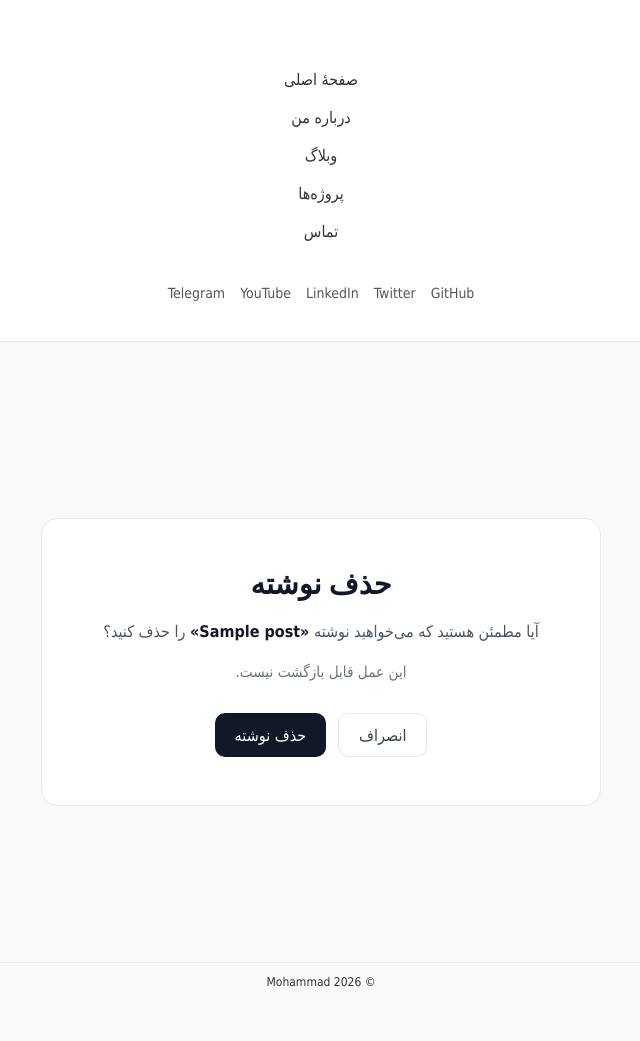
After one commit to MimSkywalker/My-Weblog, a Django app: page /blog/manage/post/delete/1/ in a window 1280 px wide. The commit adds this page. Shown: the whole page, without its empty margins (319-959 px from the left). Run offline with Django 5.2, Linux system fonts and the light colour scheme; tables that the repository leaves empty hold one stand-in row (values such as "Sample post"); some libraries are stand-ins or nearby versions.

Commit message:
Implement Post DeleteView and complete blog CRUD functionality
- Added PostDeleteView to handle safe deletion of blog posts.
- Configured dedicated URL routing for deletion under 'manage/post/delete/<int:pk>/'.
- Created 'post_confirm_delete.html' template with CSRF-protected POST form for delete confirmation.
- Finalized core CRUD operations for the administration side of the blog application.

```diff
--- a/blog/urls.py
+++ b/blog/urls.py
@@ -11,8 +11,12 @@ urlpatterns = [
     path("post/<slug:slug>/", views.single_post_view, name="single_post"),
     path('manage/posts/', views.AdminPostListView.as_view(), name='admin_post_list'),
     path('manage/posts/create/', views.PostCreateView.as_view(), name='post_create'),
-    path('manage/post/update/<int:pk>/', views.PostUpdateView.as_view(), name='post_update'),
-    path('manage/category/quick-create/', views.quick_category_create, name='quick_category_create'),
+    path('manage/post/update/<int:pk>/',
+         views.PostUpdateView.as_view(), name='post_update'),
+    path('manage/post/delete/<int:pk>/',
+         views.PostDeleteView.as_view(), name='post_delete'),
+    path('manage/category/quick-create/',
+         views.quick_category_create, name='quick_category_create'),
 
 
 ]
--- a/blog/views.py
+++ b/blog/views.py
@@ -1,4 +1,6 @@
 
+
+from pyexpat import model
 
 from django.contrib import messages
 from django.db.models.query import QuerySet
@@ -138,3 +140,9 @@ class PostUpdateView(UpdateView):
     form_class = PostForm
     template_name = 'blog/admin/post_form.html'
     success_url = reverse_lazy('blog:admin_post_list')
+
+
+class PostDeleteView(DeleteView):
+    model = Post
+    success_url = reverse_lazy('blog:admin_post_list')
+    template_name = 'blog/admin/post_confirm_delete.html'
--- a/templates/blog/admin/admin_post_list.html
+++ b/templates/blog/admin/admin_post_list.html
@@ -97,7 +97,7 @@
 
                     <td>
                         <a href="{% url 'blog:post_update' post.pk %}" class="btn-action btn-edit">ویرایش</a>
-                        <a href="#" class="btn-action btn-delete">حذف</a>
+                        <a href="{% url 'blog:post_delete' post.pk %}" class="btn-action btn-delete">حذف</a>
                     </td>
                 </tr>
             {% empty %}
--- /dev/null
+++ b/templates/blog/admin/post_confirm_delete.html
@@ -0,0 +1,144 @@
+{% extends "base.html" %}
+{% load static %}
+
+{% block title %}
+حذف نوشته | وبلاگ
+{% endblock %}
+
+{% block extra_css %}
+<link rel="stylesheet" href="{% static 'blog/css/blog.css' %}">
+<style>
+.delete-page {
+    min-height: 70vh;
+    display: grid;
+    place-items: center;
+    padding: 2rem;
+}
+
+.delete-card {
+    width: 100%;
+    max-width: 560px;
+    padding: 3rem;
+    background: #fff;
+    border: 1px solid #e5e7eb;
+    border-radius: 16px;
+    text-align: center;
+}
+
+.delete-title {
+    margin: 0 0 1rem;
+    font-size: 1.8rem;
+    font-weight: 700;
+    color: #111827;
+}
+
+.delete-text {
+    margin: 0;
+    font-size: 1rem;
+    line-height: 1.9;
+    color: #4b5563;
+}
+
+.delete-text strong {
+    color: #111827;
+    font-weight: 600;
+}
+
+.delete-warning {
+    margin: 1rem 0 2rem;
+    font-size: .95rem;
+    color: #6b7280;
+}
+
+.delete-actions {
+    display: flex;
+    justify-content: center;
+    gap: .75rem;
+}
+
+/* انصراف */
+.btn-cancel {
+    display: inline-flex;
+    align-items: center;
+    justify-content: center;
+
+    height: 44px;
+    padding: 0 1.25rem;
+
+    border: 1px solid #e5e7eb;
+    border-radius: 10px;
+
+    background: #fff;
+    color: #374151;
+
+    text-decoration: none;
+    font-weight: 500;
+
+    transition: .2s;
+}
+
+.btn-cancel:hover {
+    background: #f9fafb;
+    border-color: #d1d5db;
+}
+
+/* حذف */
+.btn-delete {
+    height: 44px;
+    padding: 0 1.25rem;
+
+    border: 0;
+    border-radius: 10px;
+
+    background: #111827;
+    color: #fff;
+
+    font: inherit;
+    font-weight: 500;
+    cursor: pointer;
+
+    transition: .2s;
+}
+
+.btn-delete:hover {
+    background: #000;
+}
+</style>
+
+{% endblock %}
+
+{% block content %}
+
+<div class="delete-page">
+    <div class="delete-card fade-in">
+
+        <h1 class="delete-title">
+            حذف نوشته
+        </h1>
+
+        <p class="delete-text">
+            آیا مطمئن هستید که می‌خواهید نوشته
+            <strong>«{{ object.title }}»</strong>
+            را حذف کنید؟
+        </p>
+
+        <p class="delete-warning">
+            این عمل قابل بازگشت نیست.
+        </p>
+
+        <form method="post" class="delete-actions">
+            {% csrf_token %}
+
+            <a href="{% url 'blog:admin_post_list' %}" class="btn-cancel">
+                انصراف
+            </a>
+
+            <button type="submit" class="btn-delete">
+                حذف نوشته
+            </button>
+        </form>
+
+    </div>
+</div>
+
+{% endblock %}
```
